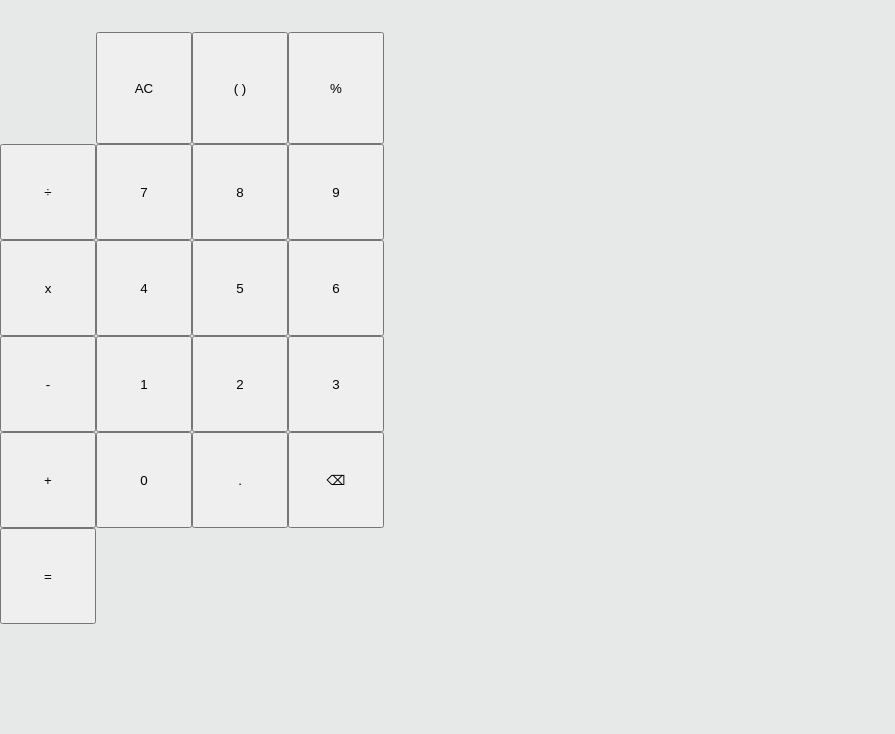
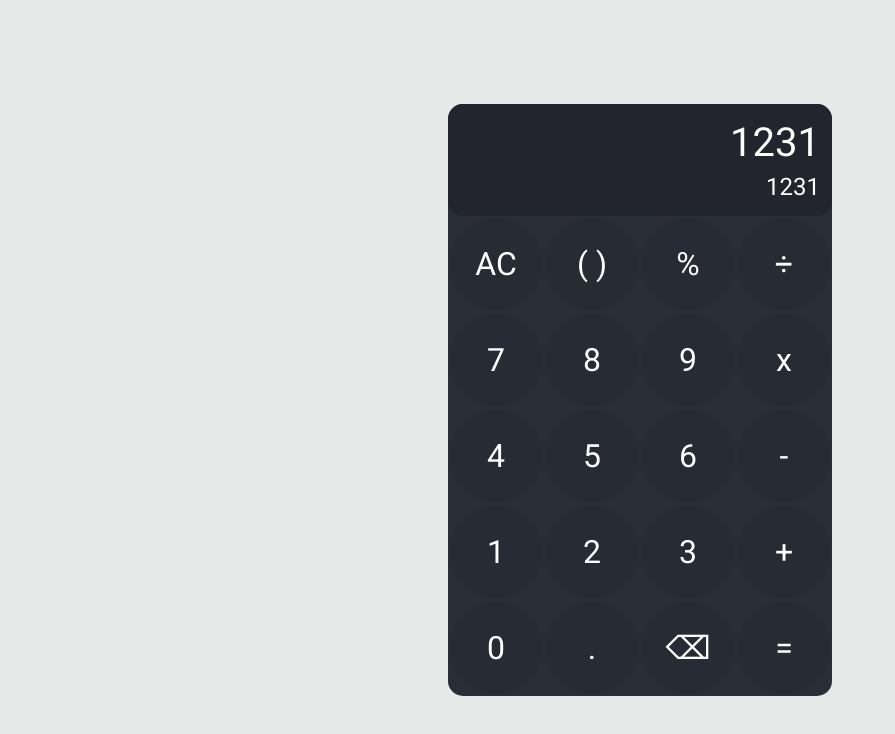
Before and after one commit to IrumiDesu7/react-calculator, a React (Create React App) app: page / in a window 1280 px wide. Shown: the top 734 px of the page, without its empty margins (0-895 px from the left). Built offline with nearby package versions, Linux system fonts and the light colour scheme.

Commit message:
add styling

```diff
--- a/src/App.js
+++ b/src/App.js
@@ -4,8 +4,8 @@ function App() {
   return (
     <div className='calculator-grid'>
       <div className='output'>
-        <div className='previous-operand'></div>
-        <div className='current-operand'></div>
+        <div className='previous-operand'>1231</div>
+        <div className='current-operand'>1231</div>
       </div>
       <button>AC</button>
       <button>( )</button>
--- a/src/styles.css
+++ b/src/styles.css
@@ -1,16 +1,68 @@
+@import url('https://fonts.googleapis.com/css2?family=Roboto:wght@400;500;700&display=swap');
+
 *,
 *::after,
 *::before {
   box-sizing: border-box;
 }
 
+html,
+body,
+#root {
+  height: 100%;
+}
+
 body {
   margin: 0;
   background-color: #e7e8e8;
+  font-family: 'Roboto', sans-serif;
+}
+
+#root {
+  display: flex;
+  justify-content: center;
+  align-items: center;
 }
 
 .calculator-grid {
   display: grid;
-  margin-top: 2rem;
   grid-template: minmax(7rem, auto) repeat(5, 6rem) / repeat(4, 6rem);
+  background-color: #292d36;
+  width: 24rem;
+  border-radius: 15px;
 }
+.output {
+  display: flex;
+  flex-direction: column;
+  align-items: flex-end;
+  justify-content: space-around;
+  grid-column: 1/-1;
+  background-color: #22252d;
+  color: white;
+  padding: 0.75rem;
+  word-wrap: break-word;
+  word-break: break-all;
+  border-radius: 15px;
+}
+.previous-operand {
+  font-size: 2.5rem;
+}
+.current-operand {
+  font-size: 1.5rem;
+}
+.calculator-grid > button {
+  font-family: 'Roboto', sans-serif;
+  font-size: 2rem;
+  border: 0;
+  border-radius: 50%;
+  background-color: #272b33;
+  color: white;
+  margin: 2px;
+}
+.calculator-grid > button:hover,
+.calculator-grid > button:focus {
+  background-color: #2f333d;
+}
+.operators {
+  color: #df6263;
+}
```
